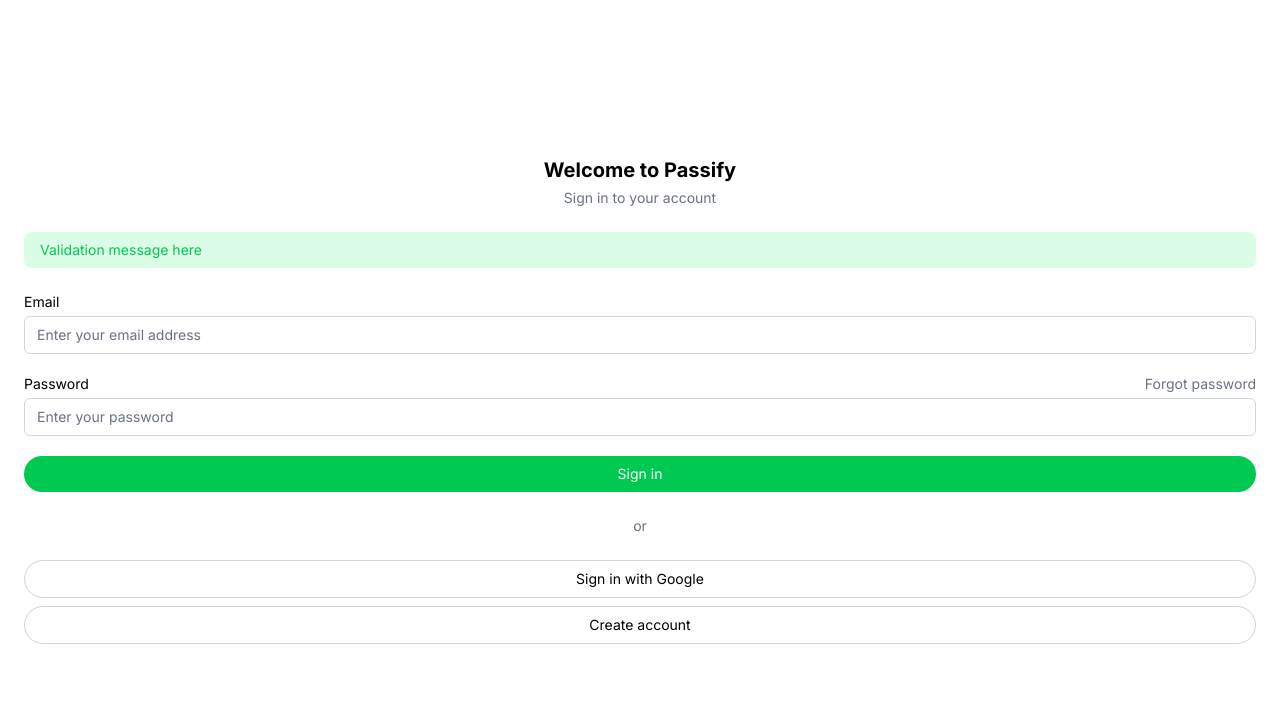
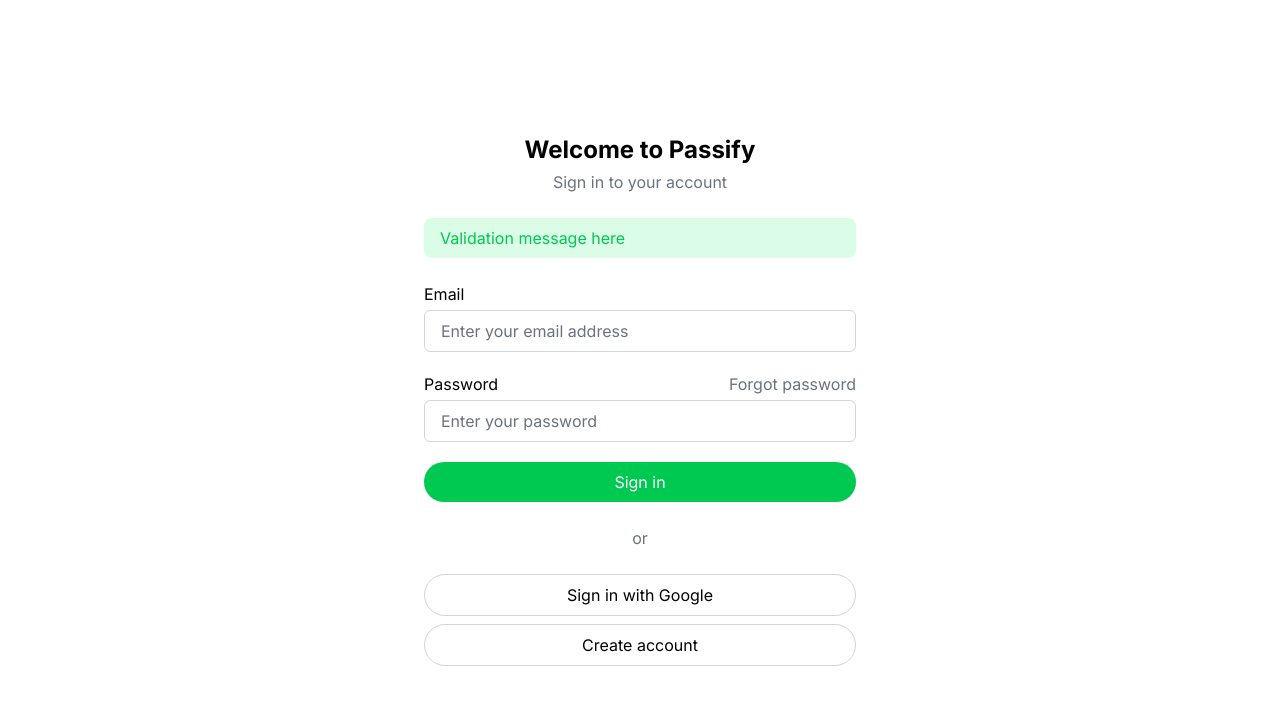
Before and after one commit to ed-specs/Passify, a Next.js app: page /login in a window 1280 px wide. Shown: the top 704 px of the page. Built offline with nearby package versions, Linux system fonts and the light colour scheme.

Commit message:
changes 1

```diff
--- a/app/(auth)/login/page.jsx
+++ b/app/(auth)/login/page.jsx
@@ -2,11 +2,11 @@
 
 export default function SignIn() {
   return (
-    <div className="min-h-dvh p-4 flex items-center justify-center text-sm">
-      <div className="p-2 flex flex-col gap-6 w-full">
+    <div className="min-h-dvh p-4 flex items-center justify-center text-sm sm:text-base ">
+      <div className="p-2 flex flex-col gap-6 w-full max-w-md">
         {/* Title */}
         <div className="flex flex-col items-center justify-center gap-1 text-center">
-          <h1 className="text-xl font-bold">Welcome to Passify</h1>
+          <h1 className="text-xl sm:text-2xl font-bold">Welcome to Passify</h1>
           <span className="text-gray-500 ">Sign in to your account</span>
         </div>
         {/* Validation message here. either red or green depending on the message */}
@@ -21,7 +21,7 @@
             </label>
             <input
               type="email"
-              className="px-3 py-2 rounded-md border border-gray-300 outline-none focus:border-green-500 transition-colors duration-150 placeholder:text-gray-500"
+              className="px-4 py-2 rounded-md border border-gray-300 outline-none focus:border-green-500 transition-colors duration-150 placeholder:text-gray-500"
               placeholder="Enter your email address"
             />
           </div>
@@ -37,12 +37,12 @@
             </div>
             <input
               type="password"
-              className="px-3 py-2 rounded-md border border-gray-300 outline-none focus:border-green-500 transition-colors duration-150 placeholder:text-gray-500"
+              className="px-4 py-2 rounded-md border border-gray-300 outline-none focus:border-green-500 transition-colors duration-150 placeholder:text-gray-500"
               placeholder="Enter your password"
             />
           </div>
 
-          <button className=" bg-green-500 active:bg-green-600 rounded-full px-4 py-2 text-center text-white">
+          <button className=" bg-green-500 hover:bg-green-500/90 active:bg-green-600 transition-colors duration-150 cursor-pointer rounded-full px-4 py-2 text-center text-white">
             Sign in
           </button>
         </form>
@@ -52,13 +52,13 @@
 
         {/* buttons */}
         <div className="flex flex-col gap-2">
-          <button className=" border border-gray-300 px-4 py-2 rounded-full flex items-center justify-center gap-4 transition-colors duration-150 active:bg-gray-100">
+          <button className=" border border-gray-300 px-4 py-2 hover:bg-gray-50 active:bg-gray-100 rounded-full flex items-center justify-center gap-4 transition-colors duration-150 cursor-pointer">
             {/* logo */}
             <span>Sign in with Google</span>
           </button>
           <Link
             href="/create-account"
-            className=" border border-gray-300 px-4 py-2 rounded-full flex items-center justify-center gap-4 transition-colors duration-150 active:bg-gray-100"
+            className=" border border-gray-300 px-4 py-2 hover:bg-gray-50 active:bg-gray-100 rounded-full flex items-center justify-center gap-4 transition-colors duration-150 cursor-pointer"
           >
             {/* logo */}
             <span>Create account</span>
```
